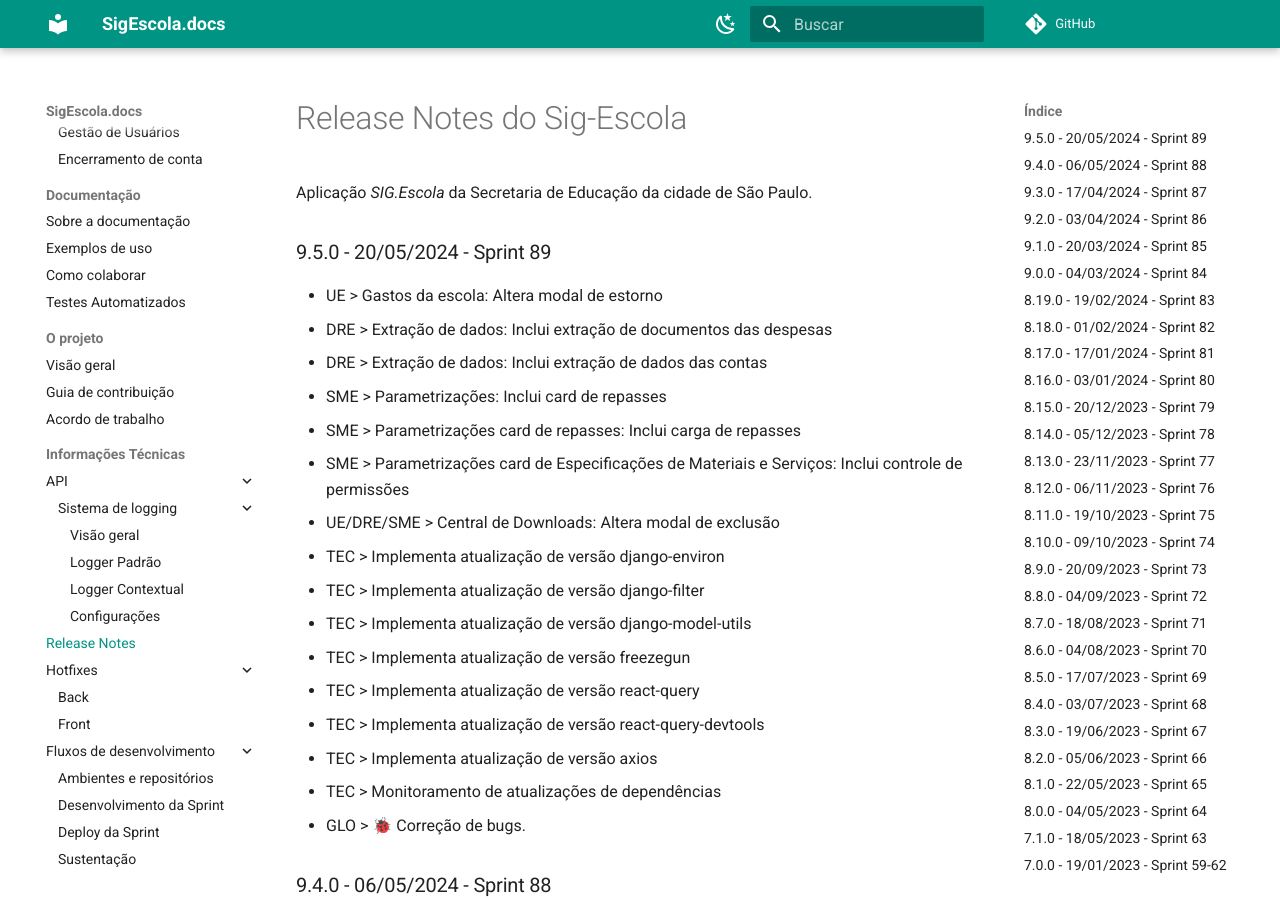
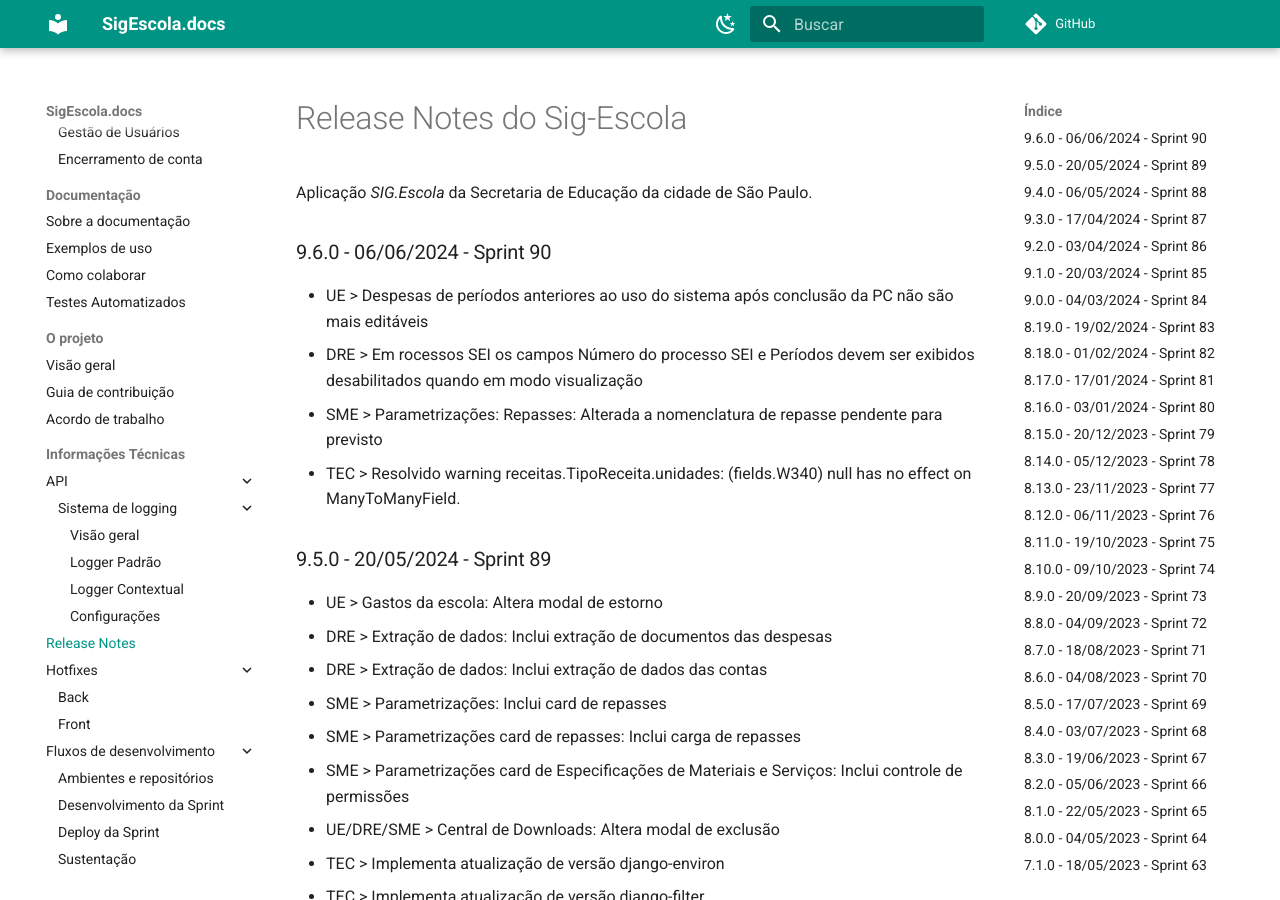
Before and after one commit to prefeiturasp/SME-PTRF-Docs, an MkDocs documentation site: the page built from docs/projeto/release_notes.md, in a window 1280 px wide and 900 px high. Built offline with MkDocs 1.6.1 and Material for MkDocs 9.7.7, drawn with Linux system fonts in a browser that asks for light colours; comment, search, counter and statistics services are not loaded.

Commit message:
Release 9.6.0

```diff
--- a/docs/projeto/release_notes.md
+++ b/docs/projeto/release_notes.md
@@ -1,6 +1,12 @@
 # Release Notes do Sig-Escola
 
 Aplicação *SIG.Escola* da Secretaria de Educação da cidade de São Paulo.
+
+### 9.6.0 - 06/06/2024 - Sprint 90
+* UE > Despesas de períodos anteriores ao uso do sistema após conclusão da PC não são mais editáveis
+* DRE > Em rocessos SEI os campos Número do processo SEI e Períodos devem ser exibidos desabilitados quando em modo visualização
+* SME > Parametrizações: Repasses: Alterada a nomenclatura de repasse pendente para previsto
+* TEC > Resolvido warning receitas.TipoReceita.unidades: (fields.W340) null has no effect on ManyToManyField.
 
 ### 9.5.0 - 20/05/2024 - Sprint 89
 * UE > Gastos da escola: Altera modal de estorno
```
